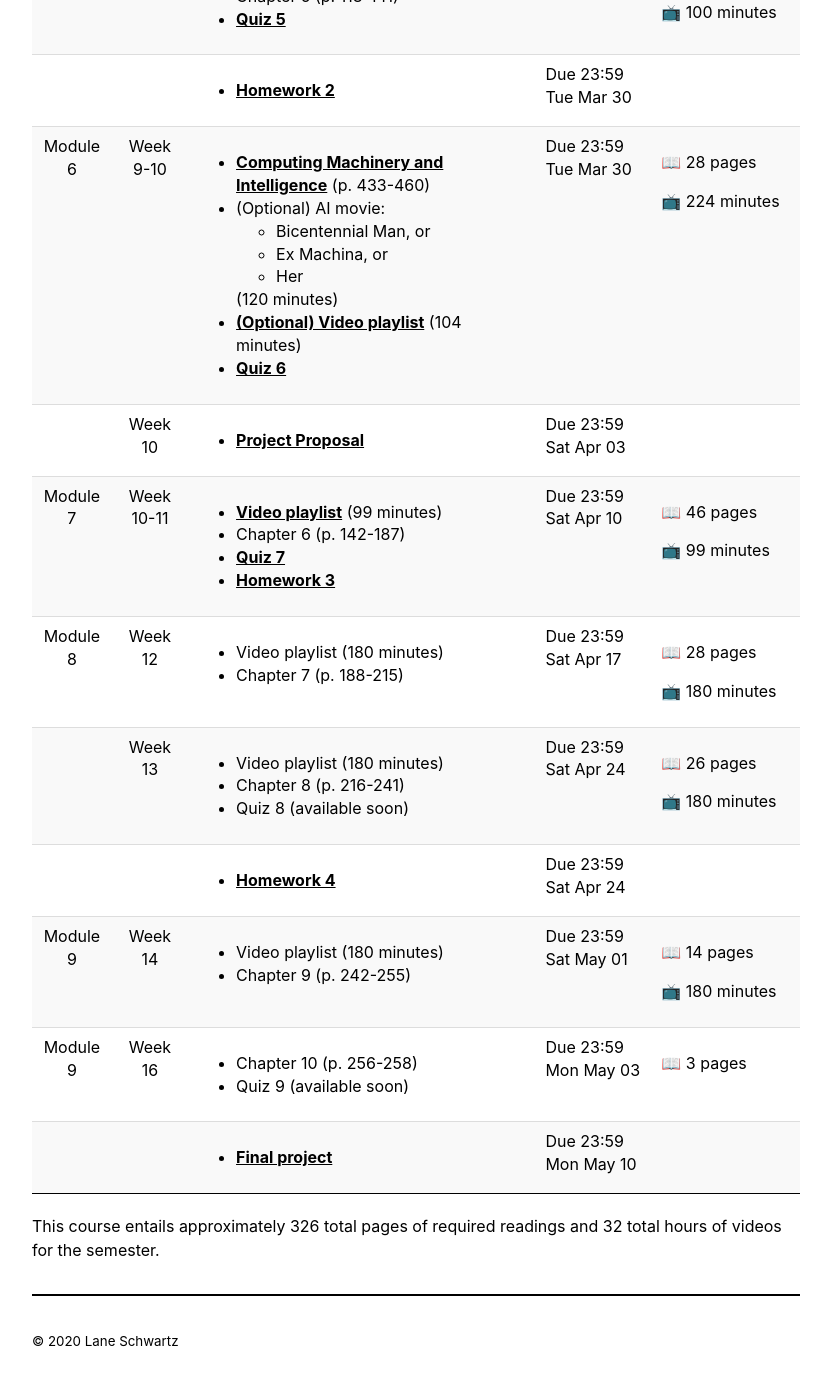
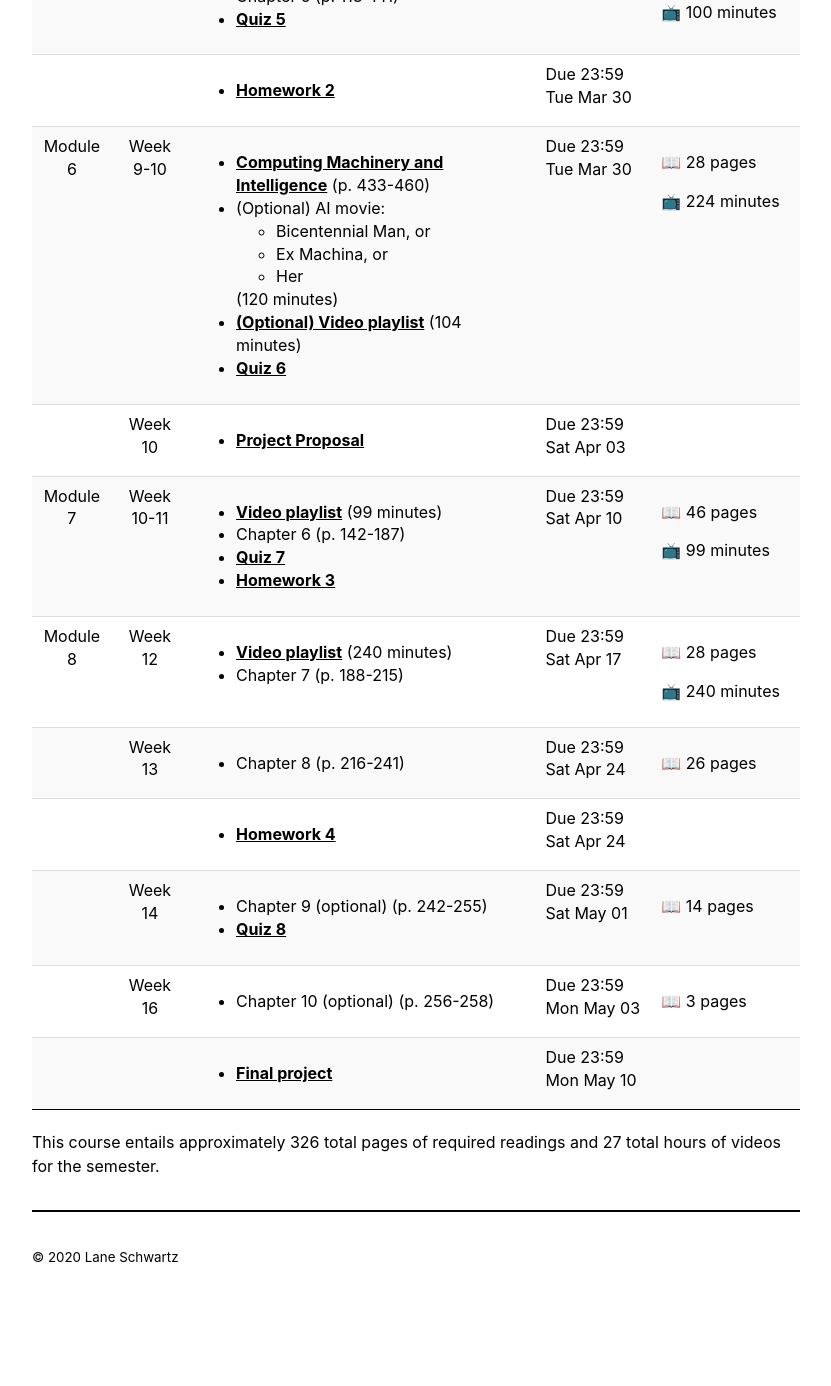
Before and after one commit to 2021-Spring-UIUC-LING270/2021-Spring-UIUC-LING270.github.io, a Jekyll site: the page built from schedule.md, in a window 1280 px wide and 1400 px high, scrolled down 1642 px. Shown: the top 1386 px of the window, without its empty margins (224-1055 px from the left). Built offline with Jekyll 4.4.1, drawn with Linux system fonts in a browser that asks for light colours; after the commit the page ends 2958 px from its top, so only the background shows below that.

Commit message:
Updated for mod 8 and 9

```diff
--- a/_data/schedule.yaml
+++ b/_data/schedule.yaml
@@ -315,8 +315,9 @@
   reading:
     -
      title: "Video playlist"
+     url: https://www.youtube.com/playlist?list=PLydysiDoFy5UPeSag8yC-jvVTK3q0k4JW
      length:
-       value: "180"
+       value: "240"
        unit: "minutes"
     -
      author: Sproat
@@ -330,19 +331,12 @@
   date: "2021-04-24 23:59 CST"
   reading:
     -
-     title: "Video playlist"
-     length:
-       value: "180"
-       unit: "minutes"
-    -
      author: Sproat
      title: "Chapter 8"
      pages: "216-241"
      length:
        value: 26
        unit: "pages"
-    -
-     title: "Quiz 8 (available soon)"
 
 -
   date: "2021-04-24 23:59 CST"
@@ -351,37 +345,31 @@
      title: "Homework 4"
      url: "https://compass2g.illinois.edu"
 -
-  module: "9"  # 1.5 weeks (Week 14-15)
   week: "14"
   date: "2021-05-01 23:59 CST"
   title: "Language and the Internet"
   reading:
     -
-     title: "Video playlist"
-     length:
-       value: "180"
-       unit: "minutes"
-    -
      author: Sproat
-     title: "Chapter 9"
+     title: "Chapter 9 (optional)"
      pages: "242-255"
      length:
        value: 14
        unit: "pages"
+    -
+     title: "Quiz 8"
+     url: "https://prairielearn.engr.illinois.edu"
 -
-  module: "9"
   week: "16"
   date: "2021-05-03 23:59 CST"
   reading:
     -
      author: Sproat
-     title: "Chapter 10"
+     title: "Chapter 10 (optional)"
      pages: "256-258"
      length:
        value: 3
        unit: "pages"
-    -
-     title: "Quiz 9 (available soon)"
 -
   date: "2021-05-10 23:59 CST"
   reading:
```
